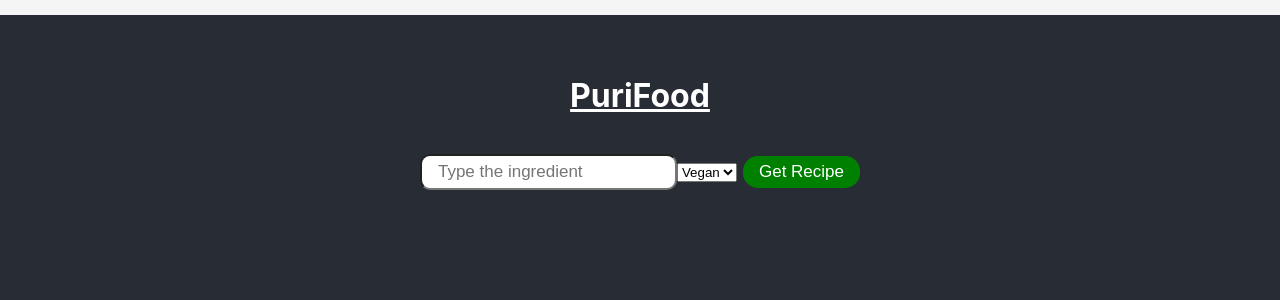
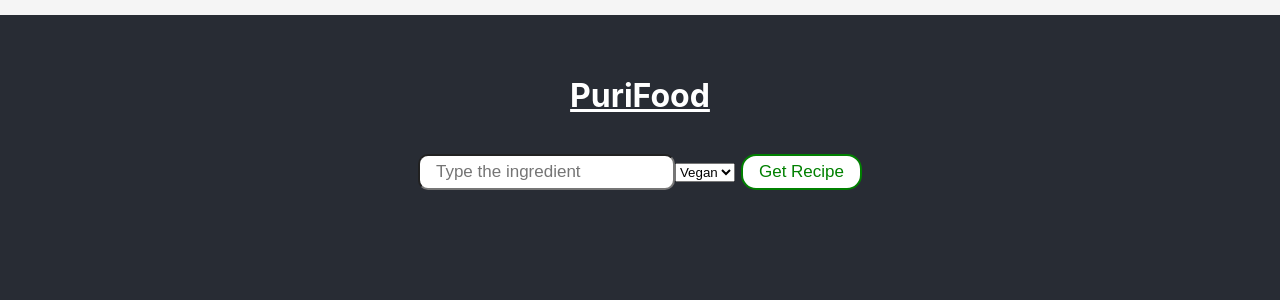
Before and after one commit to verasraul/puriFood, a React (Create React App) app in the folder app/client/: page / in a window 1280 px wide. In both pictures the pointer is over the input "Get Recipe". Shown: the top 300 px of the page. Built offline with nearby package versions, Linux system fonts and the light colour scheme.

Commit message:
styling the input and search field

```diff
--- a/app/client/src/App.css
+++ b/app/client/src/App.css
@@ -30,3 +30,14 @@
     /* makr cursor a finfer pointer on hover */
     cursor: pointer;
 }
+
+.app-submit:hover{
+    padding: 6px 16px;
+    font-size: 17px;
+    margin-left: 6px;
+    background-color: white;
+    border: 2px solid green;
+    border-radius: 15px;
+    color: green;
+    cursor: pointer;
+}
```
